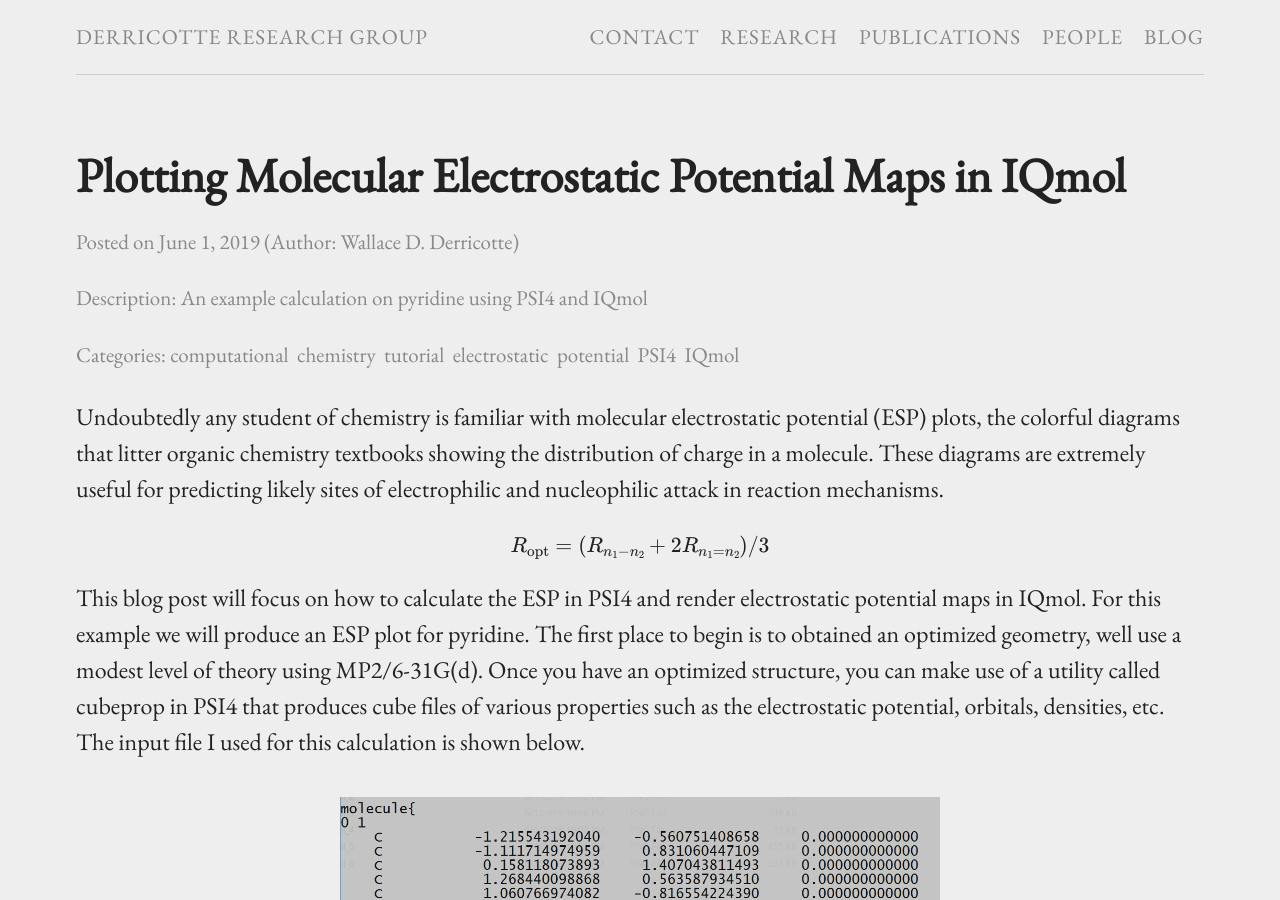
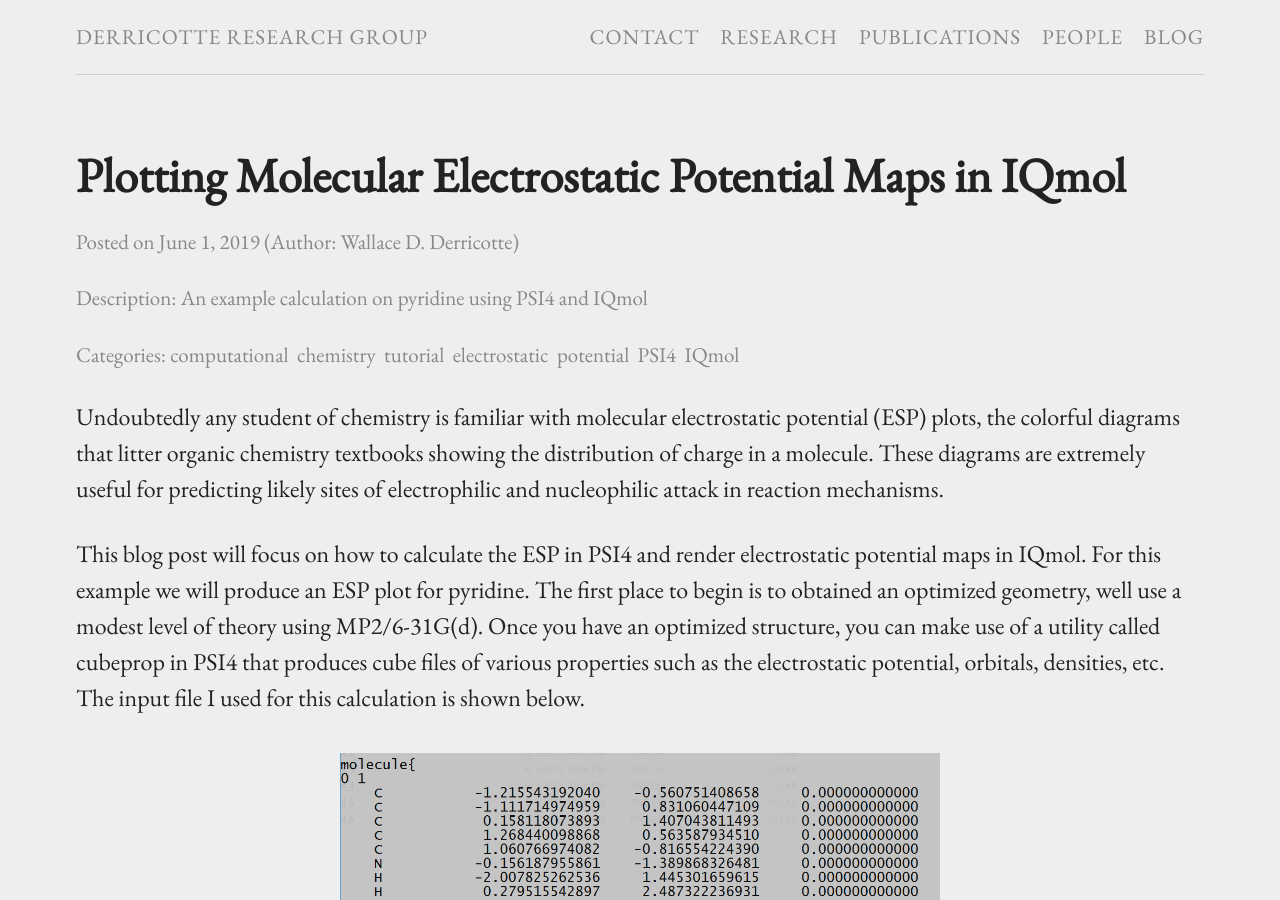
Before and after one commit to WDerricotte/wderricotte.github.io, a Jekyll site: the page built from _posts/2019-06-01-Plotting-ESPs.md, in a window 1280 px wide and 900 px high. Built offline with Jekyll 4.4.1, drawn with Linux system fonts in a browser that asks for light colours; formulas are drawn with MathJax 3.

```diff
--- a/_posts/2019-06-01-Plotting-ESPs.md
+++ b/_posts/2019-06-01-Plotting-ESPs.md
@@ -11,8 +11,6 @@
   </script>
 
 Undoubtedly any student of chemistry is familiar with molecular electrostatic potential (ESP) plots, the colorful diagrams that litter organic chemistry textbooks showing the distribution of charge in a molecule. These diagrams are extremely useful for predicting likely sites of electrophilic and nucleophilic attack in reaction mechanisms.
-
-<center> $$R_{\rm opt} = (R_{n_1-n_2} + 2R_{n_1=n_2})/3$$ </center>
 
 This blog post will focus on how to calculate the ESP in PSI4 and render electrostatic potential maps in IQmol. For this example we will produce an ESP plot for pyridine. The first place to begin is to obtained an optimized geometry, well use a modest level of theory using MP2/6-31G(d). Once you have an optimized structure, you can make use of a utility called cubeprop in PSI4 that produces cube files of various properties such as the electrostatic potential, orbitals, densities, etc. The input file I used for this calculation is shown below.
 
```
